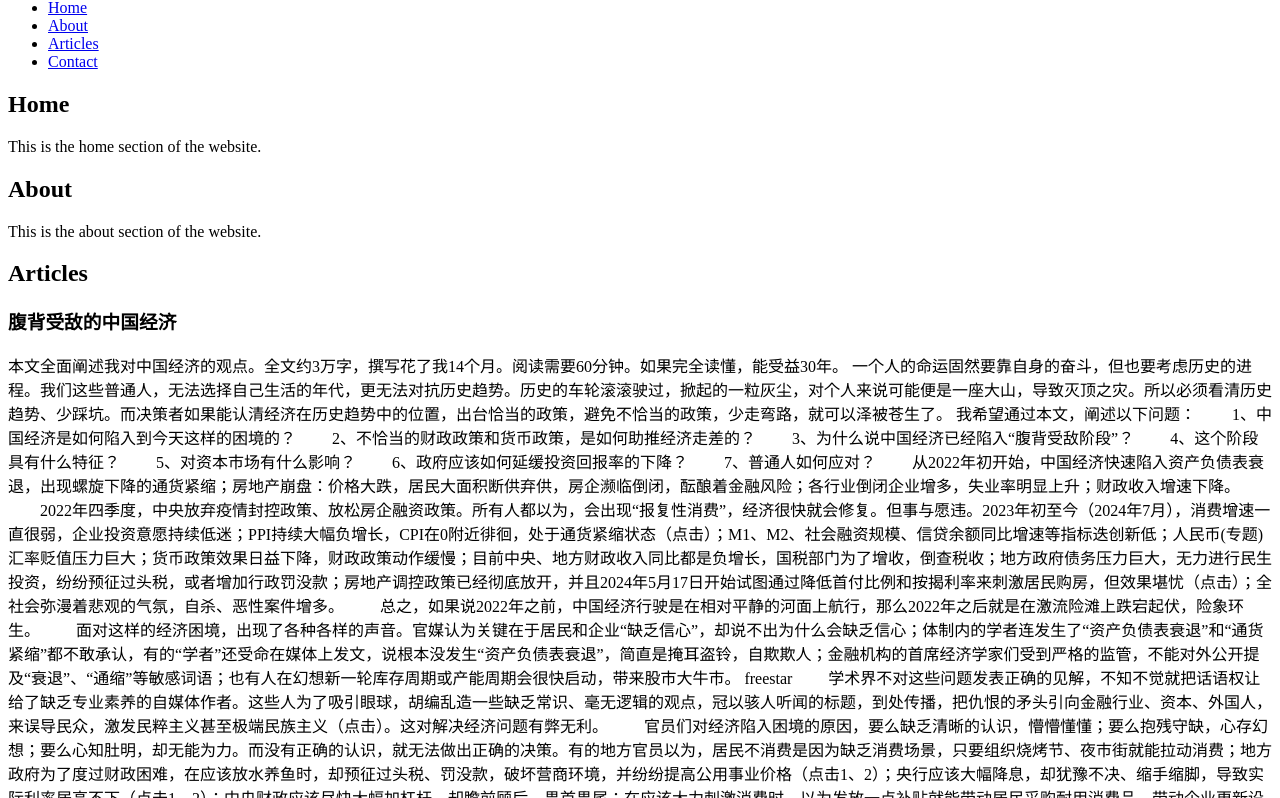
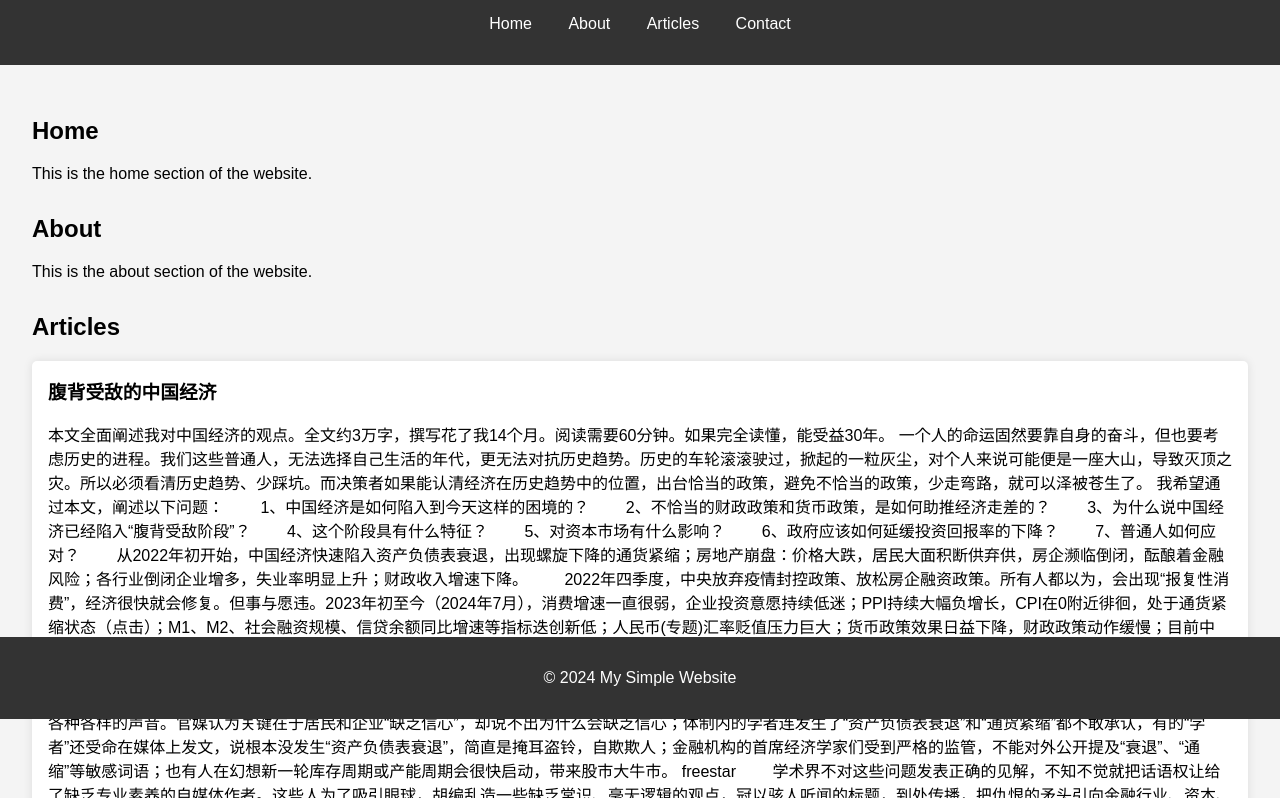
Before and after one commit to dzxhl/prunus, a plain HTML site: page index.html in a window 1280 px wide. Shown: the part 81-879 px from the top of the page. Drawn offline with Linux system fonts and the light colour scheme.

Commit message:
Updated the article

```diff
--- a/styles.css
+++ b/styles.css
@@ -1,38 +1,58 @@
-<!DOCTYPE html>
-<html lang="en">
-<head>
-    <meta charset="UTF-8">
-    <meta name="viewport" content="width=device-width, initial-scale=1.0">
-    <title>My Simple Website</title>
-    <link rel="stylesheet" href="styles.css">
-</head>
-<body>
-    <header>
-        <h1>Welcome to My Simple Website</h1>
-        <nav>
-            <ul>
-                <li><a href="#home">Home</a></li>
-                <li><a href="#about">About</a></li>
-                <li><a href="#contact">Contact</a></li>
-            </ul>
-        </nav>
-    </header>
-    <main>
-        <section id="home">
-            <h2>Home</h2>
-            <p>This is the home section of the website.</p>
-        </section>
-        <section id="about">
-            <h2>About</h2>
-            <p>This is the about section of the website.</p>
-        </section>
-        <section id="contact">
-            <h2>Contact</h2>
-            <p>This is the contact section of the website.</p>
-        </section>
-    </main>
-    <footer>
-        <p>&copy; 2024 My Simple Website</p>
-    </footer>
-</body>
-</html>
+body {
+    font-family: Arial, sans-serif;
+    margin: 0;
+    padding: 0;
+    background-color: #f4f4f4;
+}
+
+header {
+    background-color: #333;
+    color: #fff;
+    padding: 1rem 0;
+    text-align: center;
+}
+
+header nav ul {
+    list-style: none;
+    padding: 0;
+}
+
+header nav ul li {
+    display: inline;
+    margin: 0 1rem;
+}
+
+header nav ul li a {
+    color: #fff;
+    text-decoration: none;
+}
+
+main {
+    padding: 2rem;
+}
+
+section {
+    margin-bottom: 2rem;
+}
+
+#articles article {
+    background-color: #fff;
+    padding: 1rem;
+    margin-bottom: 1rem;
+    border-radius: 5px;
+    box-shadow: 0 0 10px rgba(0,0,0,0.1);
+}
+
+#articles article h3 {
+    margin-top: 0;
+}
+
+footer {
+    background-color: #333;
+    color: #fff;
+    text-align: center;
+    padding: 1rem 0;
+    position: fixed;
+    width: 100%;
+    bottom: 0;
+}
```
